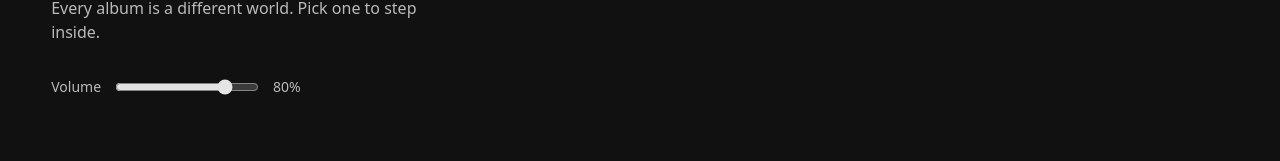
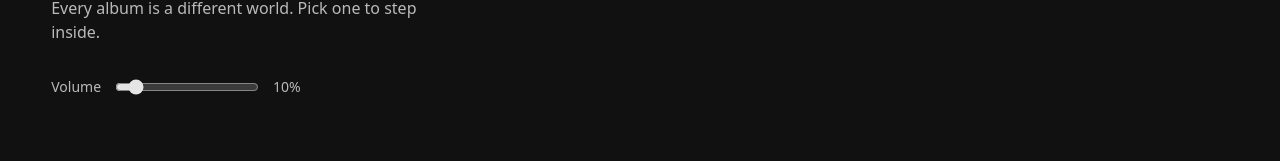
Before and after one commit to rmsr2004/twenty-one-eras, a plain HTML site: page index.html in a window 1280 px wide. Shown: the part 739-900 px from the top of the page. Drawn offline with Linux system fonts and the light colour scheme; no server answers.

Commit message:
fix(player): lower the default volume to 10%

```diff
--- a/index.html
+++ b/index.html
@@ -53,8 +53,8 @@
         </p>
         <label class="volume">
           <span>Volume</span>
-          <input id="volume" type="range" min="0" max="100" step="1" value="80">
-          <output id="volume-value" for="volume">80%</output>
+          <input id="volume" type="range" min="0" max="100" step="1" value="10">
+          <output id="volume-value" for="volume">10%</output>
         </label>
       </div>
     </section>
--- a/js/volume.js
+++ b/js/volume.js
@@ -11,7 +11,7 @@ function setVolume(percent) {
 
 function initVolume() {
   try {
-    volumeInput.value = localStorage.getItem(STORAGE_KEY) ?? 80;
+    volumeInput.value = localStorage.getItem(STORAGE_KEY) ?? 10;
   } catch {
   }
   setVolume(volumeInput.value);
```
